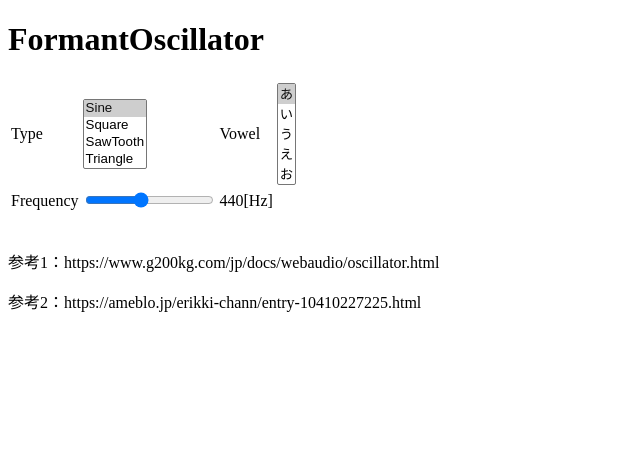
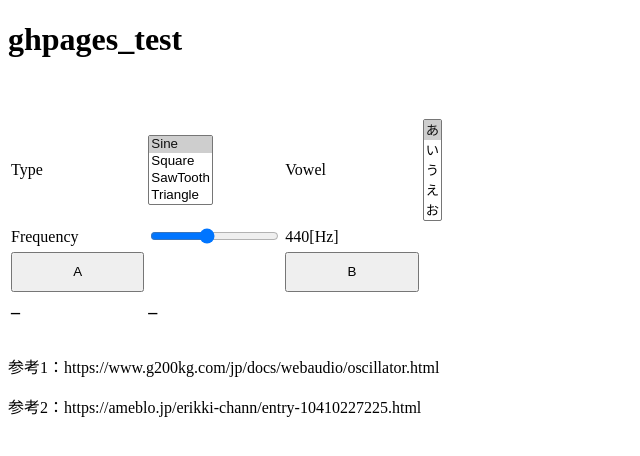
Before and after one commit to perfecttama/ghpages_test, a plain HTML site: page docs/index.html in a window 1280 px wide. Shown: the whole page, without its empty margins (0-640 px from the left). Drawn offline with Linux system fonts and the light colour scheme.

Commit message:
[add] tap test

```diff
--- a/docs/index.html
+++ b/docs/index.html
@@ -2,11 +2,25 @@
 <html>
 <head>
     <meta charset="utf-8"/>
+    <style>
+        button {
+            width: 10em;
+            height: 3em;
+        }
+        output#disp_a {
+            font-size: 18px;
+            font-weight: bold;
+        }
+        output#disp_b {
+            font-size: 18px;
+            font-weight: bold;
+        }
+    </style>
 </head>
 
 <body>
     <!-- 見出しの作成 -->
-    <h1>FormantOscillator</h1>
+    <h1>ghpages_test</h1>
     <!-- 表の作成 -->
     <table>
         <!-- 1行目の作成 -->
@@ -44,6 +58,33 @@
                        />
             </td>
             <td><output id="outputfreq">440</output>[Hz]</td>
+        </tr>
+
+        <br>
+        <br>
+
+        <!-- 3行目の作成 -->
+        <tr>
+            <!-- セルの作成 -->
+            <td>
+                <button id="ButtonA">A</button>
+            </td>
+            <td>
+            </td>
+            <td>
+                <button id="ButtonB">B</button>
+            </td>
+        </tr>
+
+        <!-- 4行目の作成 -->
+        <tr>
+            <!-- セルの作成 -->
+            <td>
+                <output id="disp_a">_</output>
+            </td>
+            <td>
+                <output id="disp_b">_</output>
+            </td>
         </tr>
     </table>
 
@@ -156,6 +197,21 @@
             document.getElementById('outputfreq').value = freq;
         }
 
+        document.querySelector('#ButtonA').addEventListener("touchstart", () => {
+            document.getElementById('disp_a').value = 'A';
+        })
+
+        document.querySelector('#ButtonA').addEventListener("touchend", () => {
+            document.getElementById('disp_a').value = '_';
+        })
+
+        document.querySelector('#ButtonB').addEventListener("touchstart", () => {
+            document.getElementById('disp_b').value = 'B';
+        })
+
+        document.querySelector('#ButtonB').addEventListener("touchend", () => {
+            document.getElementById('disp_b').value = '_';
+        })
 
     </script>
 </body>
```
